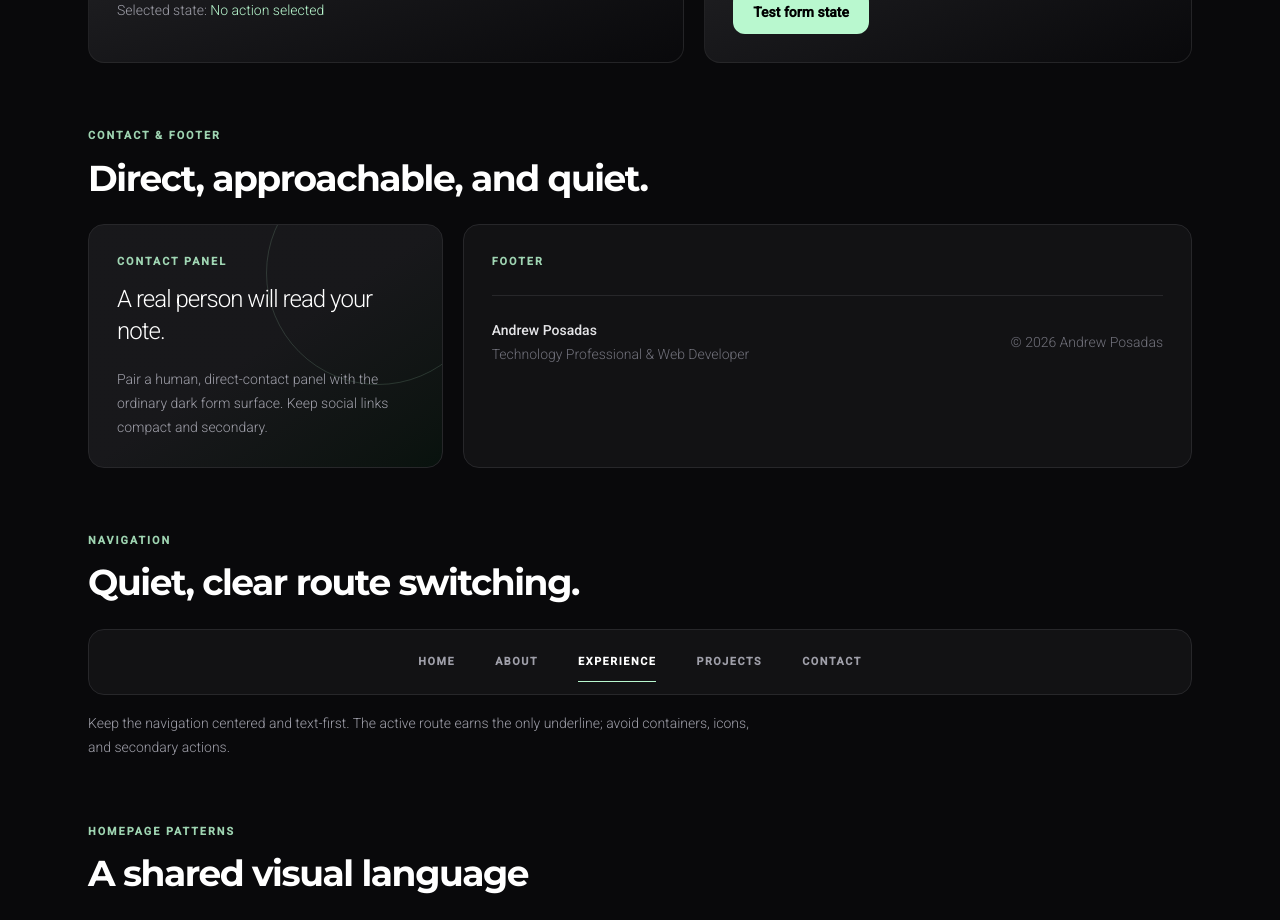
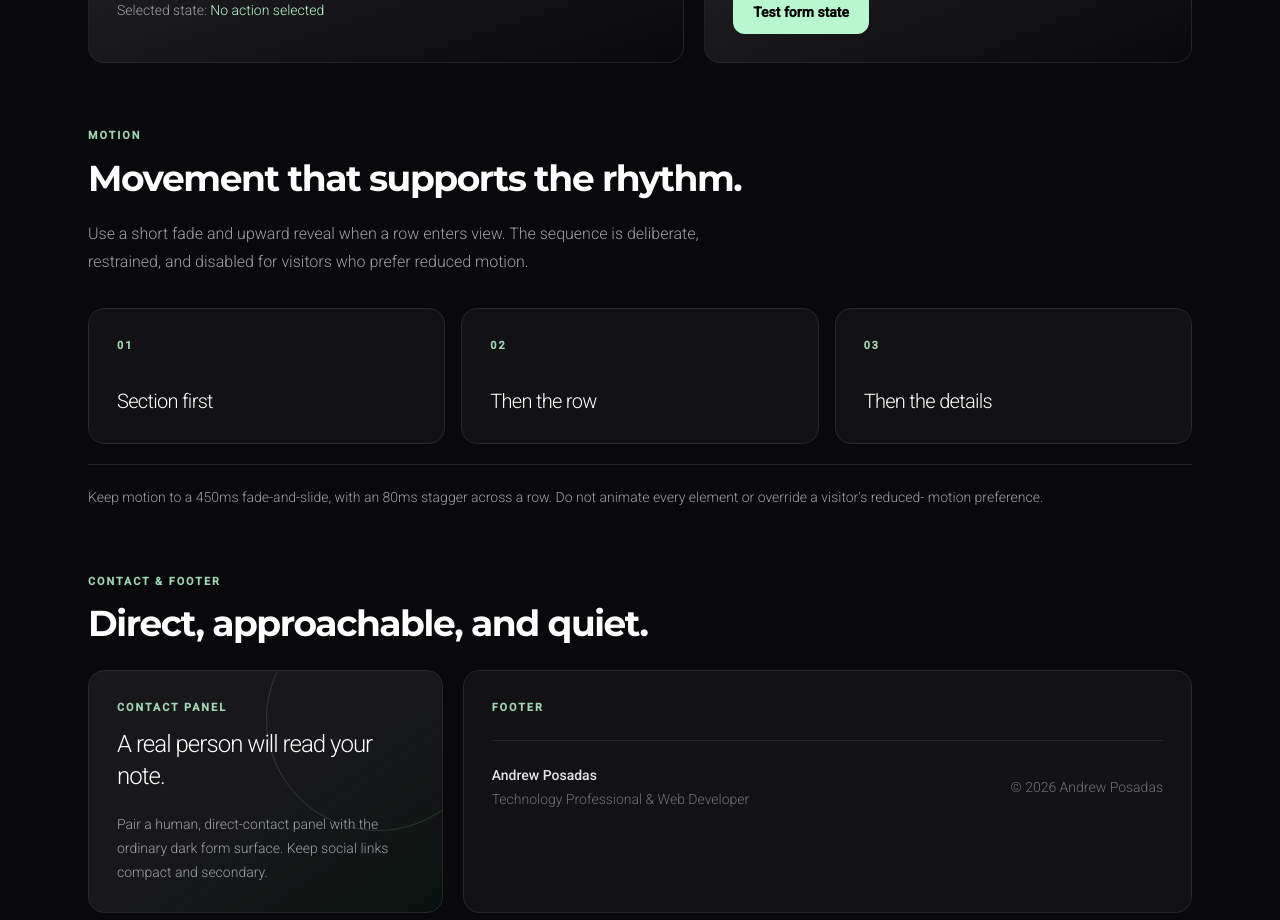
Before and after one commit to aaposadas/andrew-posadas-portfolio, a Next.js app: page /design-guide in a window 1280 px wide. Shown: the part 1580-2500 px from the top of the page. Built offline with nearby package versions, Linux system fonts and the light colour scheme.

Commit message:
Add reveal motion and optimize hero imagery

```diff
--- a/src/app/about/page.tsx
+++ b/src/app/about/page.tsx
@@ -11,12 +11,12 @@ export default function About() {
       <section className="mx-auto max-w-6xl pt-4 sm:pt-6">
         <div className="relative min-h-[34rem] overflow-hidden rounded-2xl border border-zinc-800 bg-zinc-900 sm:min-h-[38rem]">
           <Image
-            src="/andrew-family.jpg"
+            src="/andrew-family-hero.jpg"
             alt="Andrew Posadas with his wife and daughter"
             fill
             priority
-            unoptimized
             className="object-cover object-[58%_20%]"
+            quality={85}
             sizes="(min-width: 1280px) 1152px, (min-width: 640px) calc(100vw - 48px), calc(100vw - 32px)"
           />
           <div className="absolute inset-0 bg-linear-to-r from-zinc-950/90 via-zinc-950/60 to-zinc-950/10" />
--- a/src/app/design-guide/page.tsx
+++ b/src/app/design-guide/page.tsx
@@ -3,6 +3,7 @@
 import Image from "next/image";
 import { useState } from "react";
 import { Check } from "lucide-react";
+import { Reveal, RevealGroup, RevealItem } from "@/components/Reveal";
 
 const colors = [
   ["Canvas", "zinc-950", "bg-zinc-950 border-zinc-700"],
@@ -45,6 +46,41 @@ export default function DesignGuide() {
           <div className="rounded-2xl border border-zinc-800/80 bg-linear-to-br from-zinc-800 to-zinc-950 p-6 sm:p-7"><p className="text-sm font-semibold text-white">Actions</p><div className="mt-5 flex flex-wrap gap-3"><button className="inline-flex min-h-11 items-center justify-center rounded-full bg-green-200 px-5 py-3 text-sm font-bold text-black transition hover:bg-green-100 focus-visible:outline-none focus-visible:ring-2 focus-visible:ring-green-200 focus-visible:ring-offset-4 focus-visible:ring-offset-zinc-950" onClick={() => setAction("Primary action")}>Primary action</button><button className="inline-flex min-h-11 items-center justify-center rounded-full border border-zinc-700 bg-black/30 px-5 py-3 text-sm font-bold text-zinc-100 transition hover:border-green-200/60 hover:text-white focus-visible:outline-none focus-visible:ring-2 focus-visible:ring-green-200 focus-visible:ring-offset-4 focus-visible:ring-offset-zinc-950" onClick={() => setAction("Secondary action")}>Secondary action</button></div><p className="mt-5 text-sm text-zinc-400">Selected state: <span className="text-green-200">{action}</span></p></div>
           <form className="rounded-2xl border border-zinc-800/80 bg-linear-to-br from-zinc-800 to-zinc-950 p-6 sm:p-7" onSubmit={(event) => { event.preventDefault(); setSent(true); }}><label className="mb-2 block text-sm font-medium text-zinc-200" htmlFor="guide-email">Field control</label><input className="w-full rounded-xl border border-zinc-700 bg-zinc-900 px-4 py-3 text-white outline-none transition placeholder:text-zinc-500 focus:border-green-200 focus:ring-2 focus:ring-green-200/20" id="guide-email" type="email" placeholder="you@example.com" /><button className="mt-4 inline-flex min-h-11 items-center justify-center rounded-xl bg-green-200 px-5 py-3 text-sm font-bold text-black transition hover:bg-green-100" type="submit">Test form state</button>{sent && <p className="mt-3 flex items-center gap-2 text-sm text-green-200"><Check size={16} /> Clear feedback stays close to the action.</p>}</form>
         </div>
+      </section>
+
+      <section className="mt-16">
+        <p className="text-[0.68rem] font-bold uppercase tracking-[0.18em] text-green-200/85">
+          Motion
+        </p>
+        <h2 className="mt-3 text-3xl tracking-[-0.04em] text-white">
+          Movement that supports the rhythm.
+        </h2>
+        <p className="mt-5 max-w-2xl text-base leading-7 text-zinc-400">
+          Use a short fade and upward reveal when a row enters view. The
+          sequence is deliberate, restrained, and disabled for visitors who
+          prefer reduced motion.
+        </p>
+        <RevealGroup className="mt-8 grid gap-4 sm:grid-cols-3">
+          {["Section first", "Then the row", "Then the details"].map(
+            (label, index) => (
+              <RevealItem key={label}>
+                <div className="rounded-2xl border border-zinc-800 bg-zinc-900/60 p-7">
+                  <p className="text-[0.68rem] font-bold uppercase tracking-[0.18em] text-green-200/85">
+                    0{index + 1}
+                  </p>
+                  <p className="mt-8 text-xl tracking-[-0.035em] text-white">
+                    {label}
+                  </p>
+                </div>
+              </RevealItem>
+            ),
+          )}
+        </RevealGroup>
+        <Reveal className="mt-5 border-t border-zinc-800 pt-5 text-sm leading-6 text-zinc-400">
+          Keep motion to a 450ms fade-and-slide, with an 80ms stagger across a
+          row. Do not animate every element or override a visitor&apos;s reduced-
+          motion preference.
+        </Reveal>
       </section>
 
       <section className="mt-16">
@@ -354,8 +390,8 @@ export default function DesignGuide() {
             src="/coffee-connect.png"
             alt=""
             fill
-            unoptimized
             className="pointer-events-none object-cover object-[50%_56%] brightness-[0.65]"
+            quality={80}
             sizes="(min-width: 1280px) 1152px, (min-width: 640px) calc(100vw - 48px), calc(100vw - 32px)"
           />
           <div className="pointer-events-none absolute inset-0 bg-linear-to-r from-zinc-950/65 via-zinc-950/25 to-transparent" />
--- /dev/null
+++ b/src/components/Reveal.tsx
@@ -0,0 +1,75 @@
+"use client";
+
+import type { ReactNode } from "react";
+import { motion, useReducedMotion } from "framer-motion";
+
+type RevealProps = {
+  children: ReactNode;
+  className?: string;
+};
+
+type RevealGroupProps = RevealProps & {
+  as?: "div" | "dl";
+};
+
+const revealTransition = {
+  duration: 0.45,
+  ease: [0.22, 1, 0.36, 1] as const,
+};
+
+export function Reveal({ children, className }: RevealProps) {
+  const prefersReducedMotion = useReducedMotion();
+
+  return (
+    <motion.div
+      className={className}
+      initial={prefersReducedMotion ? false : { opacity: 0, y: 18 }}
+      transition={revealTransition}
+      viewport={{ once: true, amount: 0.2 }}
+      whileInView={{ opacity: 1, y: 0 }}
+    >
+      {children}
+    </motion.div>
+  );
+}
+
+export function RevealGroup({
+  children,
+  className,
+  as = "div",
+}: RevealGroupProps) {
+  const prefersReducedMotion = useReducedMotion();
+  const MotionElement = as === "dl" ? motion.dl : motion.div;
+
+  return (
+    <MotionElement
+      className={className}
+      initial={prefersReducedMotion ? false : "hidden"}
+      transition={{ staggerChildren: 0.08 }}
+      viewport={{ once: true, amount: 0.15 }}
+      whileInView="visible"
+    >
+      {children}
+    </MotionElement>
+  );
+}
+
+export function RevealItem({ children, className }: RevealProps) {
+  const prefersReducedMotion = useReducedMotion();
+
+  return (
+    <motion.div
+      className={className}
+      variants={
+        prefersReducedMotion
+          ? undefined
+          : {
+              hidden: { opacity: 0, y: 18 },
+              visible: { opacity: 1, y: 0, transition: revealTransition },
+            }
+      }
+    >
+      {children}
+    </motion.div>
+  );
+}
```
Also changed, not shown: src/app/page.tsx (+26 -22 lines), public/andrew-family-hero.jpg (added), 1 other file (tests, documents, lock files or other folders).
